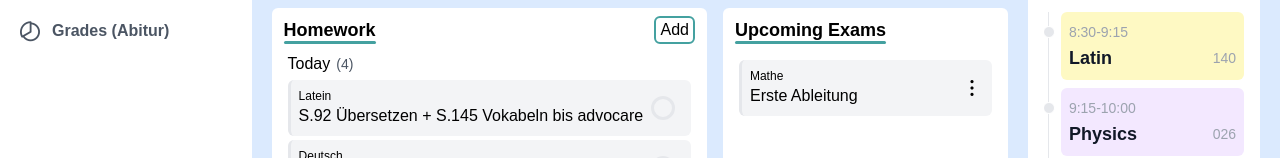
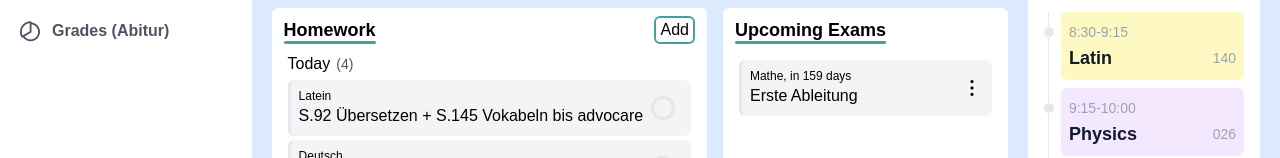
Before and after one commit to Jennyca-Shy/grades, a Vue app: page / in a window 1280 px wide. Shown: the part 256-414 px from the top of the page. Built offline with nearby package versions, Linux system fonts and the light colour scheme; the HTML template or start-up script is replaced by a standard one.

Commit message:
Add calculation of remaining days until exam

```diff
--- a/src/components/Dashboard/Task.vue
+++ b/src/components/Dashboard/Task.vue
@@ -8,6 +8,40 @@ const props = defineProps({
 });
 const borderColorClass = computed(() => `border-${props.color}`);
 const textColorClass = computed(() => `text-${props.color}`);
+
+function parseDate() {
+  const [day, month, year] = props.date.split('.');
+  return new Date(year, month - 1, day);
+}
+
+const dateExam = computed(() => parseDate());
+
+function calculateDays() {
+  const MS_PER_DAY = 1000 * 60 * 60 * 24;
+
+  const today = new Date();
+  console.log(today);
+
+  //diffTime is the difference in ms
+  const diffTime = dateExam.value - today;
+  console.log(diffTime);
+  const diffDays = Math.ceil(diffTime / MS_PER_DAY);
+
+  let output = '';
+  if (diffDays > 1) {
+    output = 'in ' + diffDays + ' days';
+  } else if (diffDays === 1) {
+    output = 'in ' + diffDays + ' day';
+  } else if (diffDays === 0) {
+    output = 'today';
+  } else if (diffDays === -1) {
+    output = 'yesterday';
+  } else {
+    output = diffDays * -1 + ' days ago';
+  }
+
+  return output;
+}
 </script>
 
 <template>
@@ -15,7 +49,10 @@ const textColorClass = computed(() => `text-${props.color}`);
     :class="`bg-gray-100 p-2 rounded-md flex items-center my-1 border-l-[3px] ${borderColorClass}`"
   >
     <div class="">
-      <div class="text-xs">{{ subject }}</div>
+      <div class="text-xs flex">
+        {{ subject }}
+        <div v-if="date" class="">, {{ calculateDays() }}</div>
+      </div>
       <div class="">{{ task }}</div>
     </div>
     <div
--- a/src/components/Dashboard/TaskOverview.vue
+++ b/src/components/Dashboard/TaskOverview.vue
@@ -40,7 +40,7 @@ const isModalOpen = ref(false);
         <hr />
       </h1>
       <div class="ml-2 mt-3 pr-2 h-[220px] overflowy-scrolly">
-        <Task subject="Mathe" color="blue-500" task="Erste Ableitung" date="20.05.2025" />
+        <Task subject="Mathe" color="blue-500" task="Erste Ableitung" date="30.10.2025" />
       </div>
     </div>
   </div>
```
